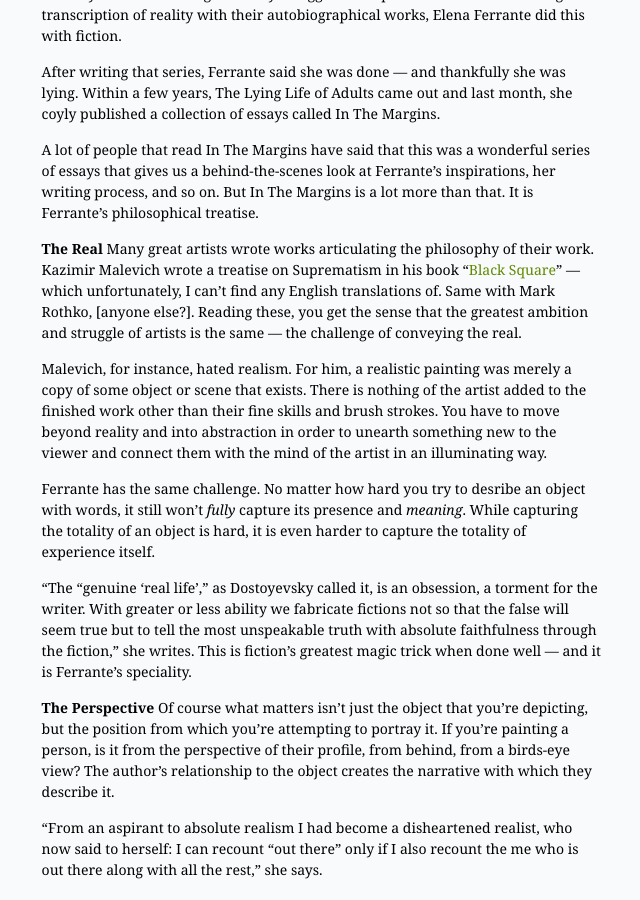
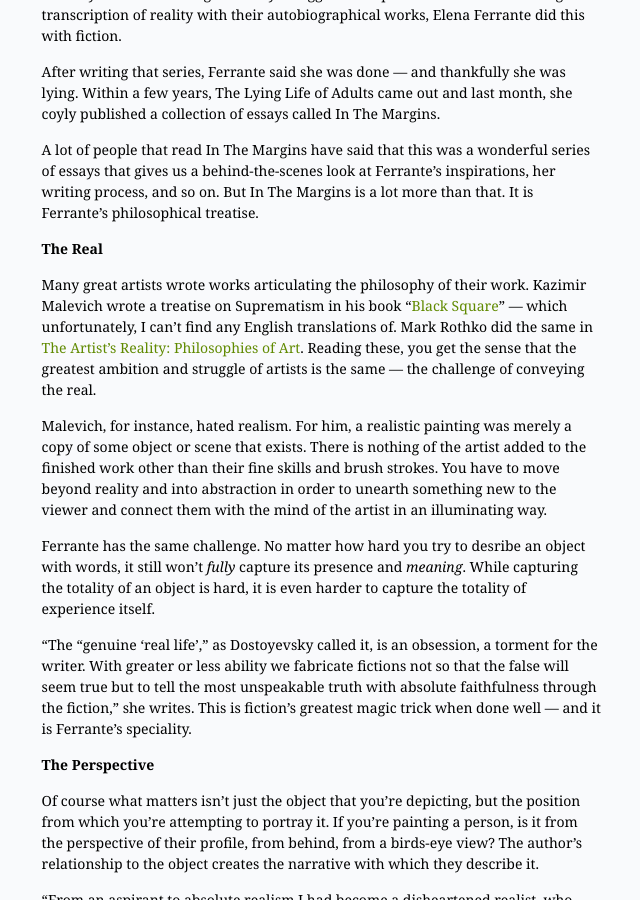
Before and after one commit to asofs/asofs.github.io, a Jekyll site: the page built from _posts/2022-03-23-elena-ferrante.md, in a window 1280 px wide and 900 px high, scrolled down 365 px. Shown: the whole window, without its empty margins (428-1068 px from the left). Built offline with Jekyll 4.4.1, drawn with Linux system fonts in a browser that asks for light colours.

Commit message:
editing ferrante

```diff
--- a/_posts/2022-03-23-elena-ferrante.md
+++ b/_posts/2022-03-23-elena-ferrante.md
@@ -13,7 +13,8 @@ After writing that series, Ferrante said she was done — and thankfully she was
 A lot of people that read In The Margins have said that this was a wonderful series of essays that gives us a behind-the-scenes look at Ferrante's inspirations, her writing process, and so on. But In The Margins is a lot more than that. It is Ferrante's philosophical treatise.
 
 **The Real**
-Many great artists wrote works articulating the philosophy of their work. Kazimir Malevich wrote a treatise on Suprematism in his book "[Black Square](https://prom.ua/p1259196875-chernyj-kvadrat-kazimir.html)" — which unfortunately, I can't find any English translations of. Same with Mark Rothko, [anyone else?]. Reading these, you get the sense that the greatest ambition and struggle of artists is the same — the challenge of conveying the real.
+
+Many great artists wrote works articulating the philosophy of their work. Kazimir Malevich wrote a treatise on Suprematism in his book "[Black Square](https://prom.ua/p1259196875-chernyj-kvadrat-kazimir.html)" — which unfortunately, I can't find any English translations of. Mark Rothko did the same in [The Artist's Reality: Philosophies of Art](https://www.amazon.com/dp/B007XQ3VTG/ref=dp-kindle-redirect?_encoding=UTF8&btkr=1). Reading these, you get the sense that the greatest ambition and struggle of artists is the same — the challenge of conveying the real.
 
 Malevich, for instance, hated realism. For him, a realistic painting was merely a copy of some object or scene that exists. There is nothing of the artist added to the finished work other than their fine skills and brush strokes. You have to move beyond reality and into abstraction in order to unearth something new to the viewer and connect them with the mind of the artist in an illuminating way.
 
@@ -22,6 +23,7 @@ Ferrante has the same challenge. No matter how hard you try to desribe an object
 "The "genuine 'real life'," as Dostoyevsky called it, is an obsession, a torment for the writer. With greater or less ability we fabricate fictions not so that the false will seem true but to tell the most unspeakable truth with absolute faithfulness through the fiction," she writes. This is fiction's greatest magic trick when done well — and it is Ferrante's speciality.
 
 **The Perspective**
+
 Of course what matters isn't just the object that you're depicting, but the position from which you're attempting to portray it. If you're painting a person, is it from the perspective of their profile, from behind, from a birds-eye view? The author's relationship to the object creates the narrative with which they describe it.
 
 "From an aspirant to absolute realism I had become a disheartened realist, who now said to herself: I can recount "out there" only if I also recount the me who is out there along with all the rest," she says.
@@ -41,6 +43,7 @@ Bachmann goes on, "I believe that old images, like Morike's and Goethe's, can no
 This ability to take existing "bad language" and contort it effectively around our "changed world" is the mark of a great writer. The greatest writers can take a language of cliches, and transform them into *new* cliches, *new* images which will in turn settle into the minds of future generations and dictate sentences to them.
 
 **The Point**
+
 The potential of creating a voice that can speak through the minds of many is, while not in itself the goal of writing, its power.
 
 Our sense of humanity and the people that populated its past are, absent some technology like the [Animus](https://assassinscreed.fandom.com/wiki/Animus), understood almost exclusively through literary representation.
```
